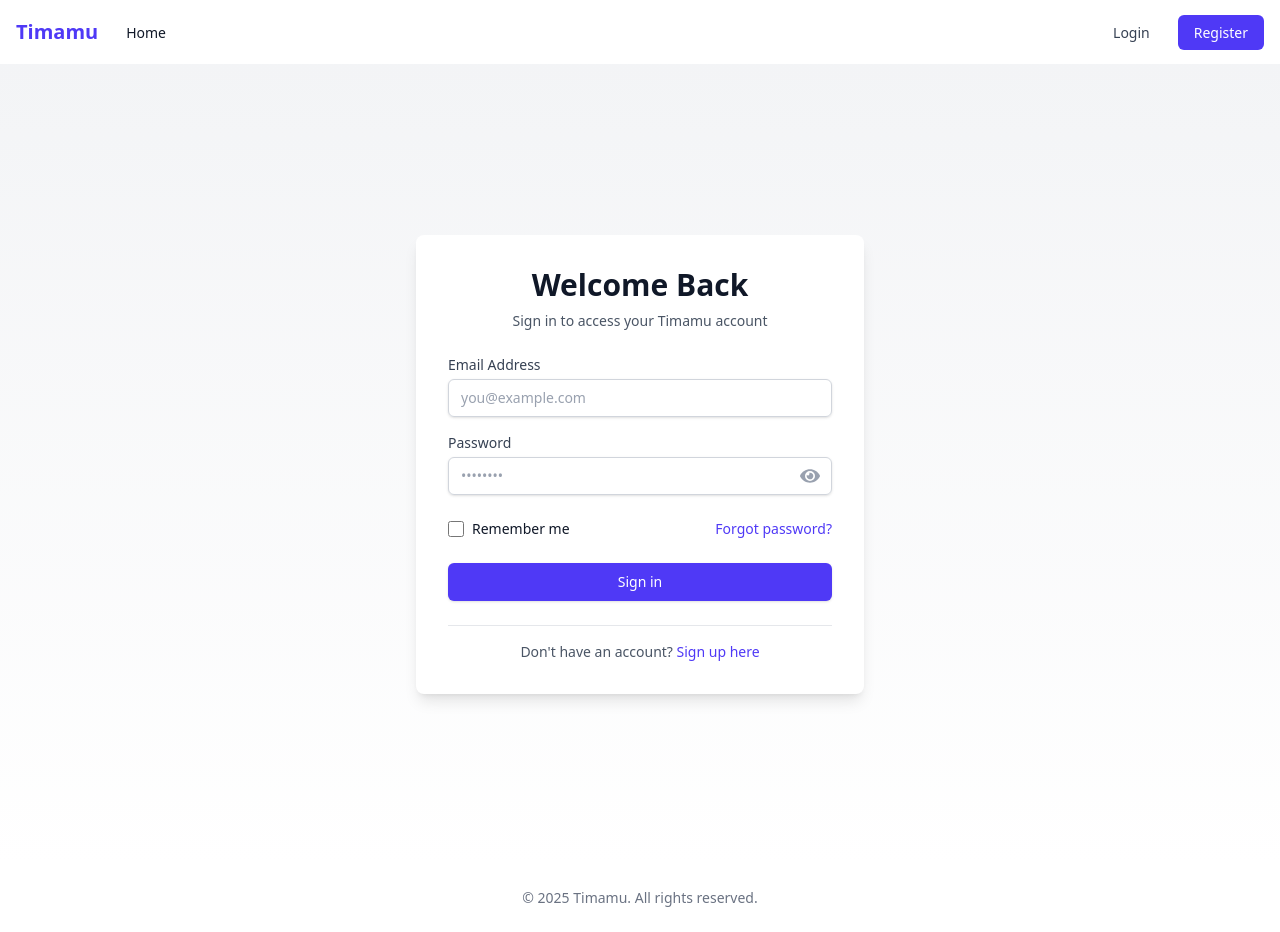
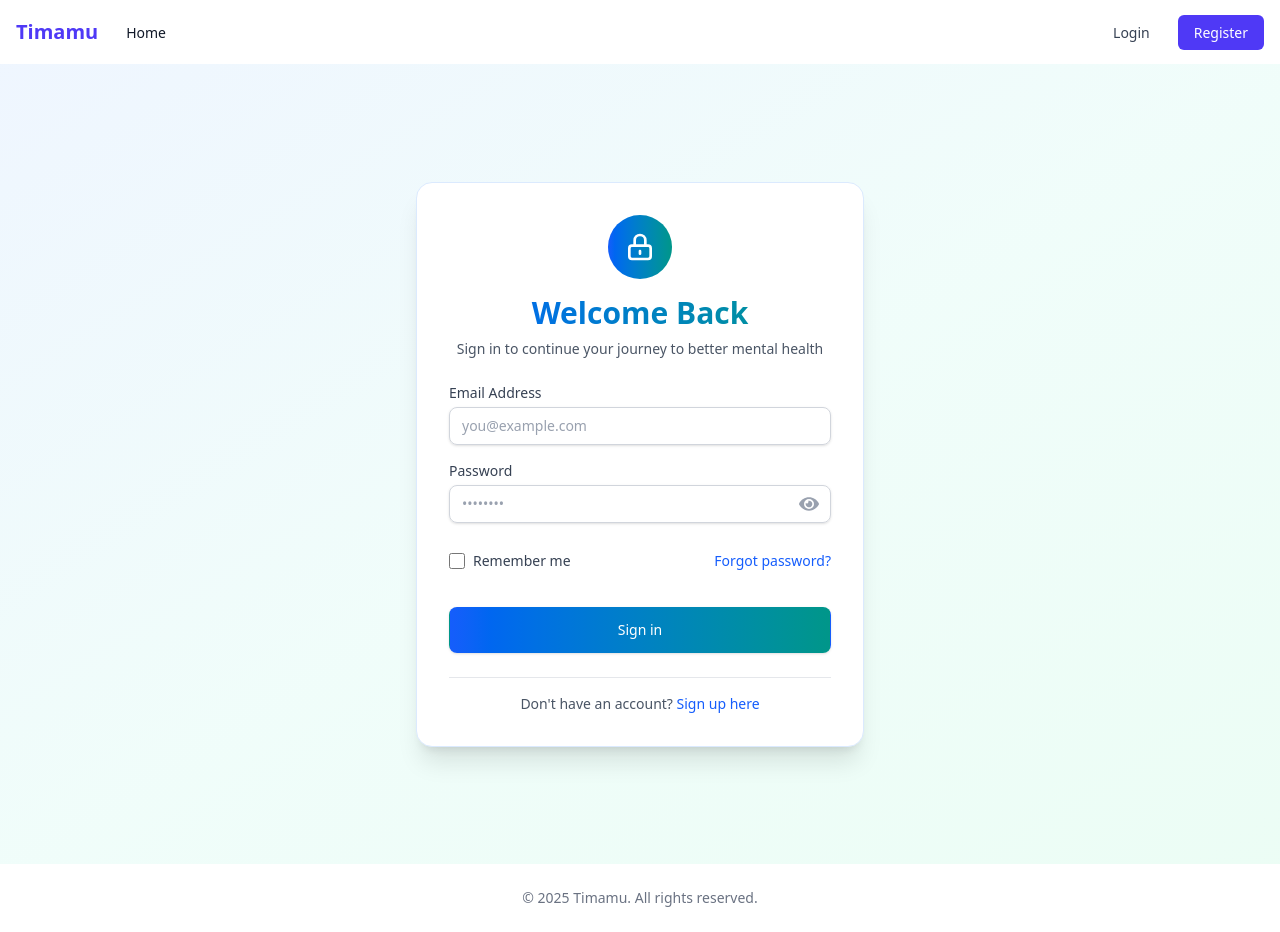
Before and after one commit to Brianoyaro/timamu, a React (Vite) app in the folder v2/FlaskFrontend/: page /login in a window 1280 px wide. Built offline with nearby package versions, Linux system fonts and the light colour scheme; no server answers.

Commit message:
revamped login page

```diff
--- a/v2/FlaskFrontend/src/pages/Auth/LoginPage.jsx
+++ b/v2/FlaskFrontend/src/pages/Auth/LoginPage.jsx
@@ -124,16 +124,21 @@ const LoginPage = () => {
   };
 
   return (
-    <div className="min-h-screen flex items-center justify-center bg-gradient-to-b from-gray-100 to-white py-12 px-4 sm:px-6 lg:px-8">
-      <div className="max-w-md w-full space-y-6 bg-white p-8 rounded-lg shadow-lg">
+    <div className="min-h-screen flex items-center justify-center bg-gradient-to-br from-blue-50 via-teal-50 to-emerald-50 py-12 px-4 sm:px-6 lg:px-8">
+      <div className="max-w-md w-full space-y-6 bg-white p-8 rounded-2xl shadow-xl border border-blue-100">
         <div className="text-center">
-          <h2 className="text-3xl font-bold text-gray-900">Welcome Back</h2>
+          <div className="w-16 h-16 bg-gradient-to-r from-blue-600 to-teal-600 rounded-full flex items-center justify-center mx-auto mb-4">
+            <svg className="w-8 h-8 text-white" fill="none" stroke="currentColor" viewBox="0 0 24 24">
+              <path strokeLinecap="round" strokeLinejoin="round" strokeWidth="2" d="M12 15v2m-6 4h12a2 2 0 002-2v-6a2 2 0 00-2-2H6a2 2 0 00-2 2v6a2 2 0 002 2zm10-10V7a4 4 0 00-8 0v4h8z" />
+            </svg>
+          </div>
+          <h2 className="text-3xl font-bold bg-gradient-to-r from-blue-600 to-teal-600 bg-clip-text text-transparent">Welcome Back</h2>
           <p className="mt-2 text-sm text-gray-600">
-            Sign in to access your Timamu account
+            Sign in to continue your journey to better mental health
           </p>
         </div>
 
-        <form className="mt-6 space-y-6" onSubmit={handleSubmit}>
+        <form className="mt-6 space-y-5" onSubmit={handleSubmit}>
           <div className="space-y-4">
             <div>
               <label htmlFor="email" className="block text-sm font-medium text-gray-700 mb-1">
@@ -147,7 +152,7 @@ const LoginPage = () => {
                 required
                 value={formData.email}
                 onChange={handleChange}
-                className="appearance-none block w-full px-3 py-2 border border-gray-300 rounded-md shadow-sm placeholder-gray-400 focus:outline-none focus:ring-indigo-500 focus:border-indigo-500 sm:text-sm"
+                className="appearance-none block w-full px-3 py-2 border border-gray-300 rounded-lg shadow-sm placeholder-gray-400 focus:outline-none focus:ring-2 focus:ring-blue-500 focus:border-transparent sm:text-sm transition-all duration-200"
                 placeholder="you@example.com"
               />
             </div>
@@ -159,13 +164,13 @@ const LoginPage = () => {
               required
               value={formData.password}
               onChange={handleChange}
-              className="appearance-none block w-full px-3 py-2 border border-gray-300 rounded-md shadow-sm placeholder-gray-400 focus:outline-none focus:ring-indigo-500 focus:border-indigo-500 sm:text-sm"
+              className="appearance-none block w-full px-3 py-2 border border-gray-300 rounded-lg shadow-sm placeholder-gray-400 focus:outline-none focus:ring-2 focus:ring-blue-500 focus:border-transparent sm:text-sm transition-all duration-200"
               placeholder="••••••••"
               label="Password"
             />
           </div>
 
-          <div className="flex items-center justify-between">
+          <div className="flex items-center justify-between py-2">
             <div className="flex items-center">
               <input
                 id="remember-me"
@@ -173,29 +178,29 @@ const LoginPage = () => {
                 type="checkbox"
                 checked={rememberMe}
                 onChange={(e) => setRememberMe(e.target.checked)}
-                className="h-4 w-4 text-indigo-600 focus:ring-indigo-500 border-gray-300 rounded"
+                className="h-4 w-4 text-blue-600 focus:ring-blue-500 border-gray-300 rounded transition-colors"
               />
-              <label htmlFor="remember-me" className="ml-2 block text-sm text-gray-900">
+              <label htmlFor="remember-me" className="ml-2 block text-sm text-gray-700">
                 Remember me
               </label>
             </div>
 
             <div className="text-sm">
-              <a href="#" className="font-medium text-indigo-600 hover:text-indigo-500">
+              <a href="#" className="font-medium text-blue-600 hover:text-blue-500 transition-colors">
                 Forgot password?
               </a>
             </div>
           </div>
 
-          <div>
+          <div className="pt-2">
             <button
               type="submit"
               disabled={isLoading}
-              className="w-full flex justify-center py-2 px-4 border border-transparent rounded-md shadow-sm text-sm font-medium text-white bg-indigo-600 hover:bg-indigo-700 focus:outline-none focus:ring-2 focus:ring-offset-2 focus:ring-indigo-500 relative"
+              className="w-full flex justify-center py-3 px-4 border border-transparent rounded-lg shadow-sm text-sm font-medium text-white bg-gradient-to-r from-blue-600 to-teal-600 hover:from-blue-700 hover:to-teal-700 focus:outline-none focus:ring-2 focus:ring-offset-2 focus:ring-blue-500 relative transition-all duration-200 transform hover:scale-[1.02]"
             >
               {isLoading && (
                 <span className="absolute inset-y-0 left-0 flex items-center pl-3">
-                  <svg className="animate-spin h-5 w-5 text-indigo-300" xmlns="http://www.w3.org/2000/svg" fill="none" viewBox="0 0 24 24">
+                  <svg className="animate-spin h-5 w-5 text-white/60" xmlns="http://www.w3.org/2000/svg" fill="none" viewBox="0 0 24 24">
                     <circle className="opacity-25" cx="12" cy="12" r="10" stroke="currentColor" strokeWidth="4"></circle>
                     <path className="opacity-75" fill="currentColor" d="M4 12a8 8 0 018-8V0C5.373 0 0 5.373 0 12h4zm2 5.291A7.962 7.962 0 014 12H0c0 3.042 1.135 5.824 3 7.938l3-2.647z"></path>
                   </svg>
@@ -209,7 +214,7 @@ const LoginPage = () => {
         <div className="text-center mt-4 pt-4 border-t border-gray-200">
           <p className="text-sm text-gray-600">
             Don't have an account?{' '}
-            <Link to="/register" className="font-medium text-indigo-600 hover:text-indigo-500">
+            <Link to="/register" className="font-medium text-blue-600 hover:text-blue-500 transition-colors">
               Sign up here
             </Link>
           </p>
```
